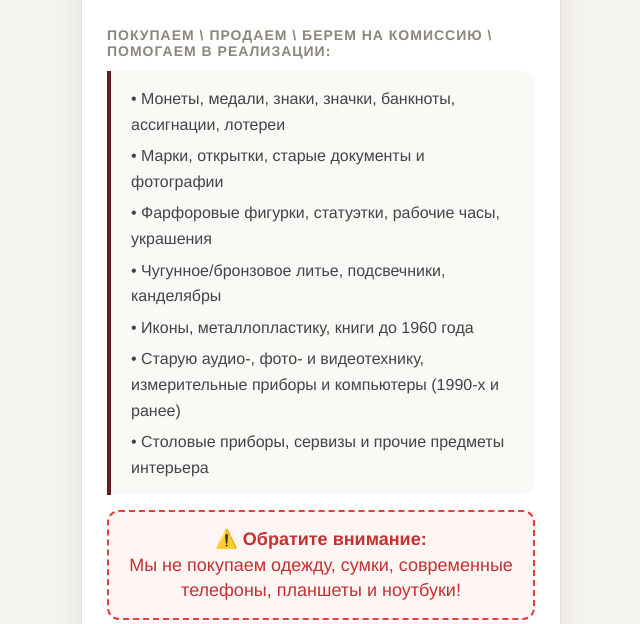
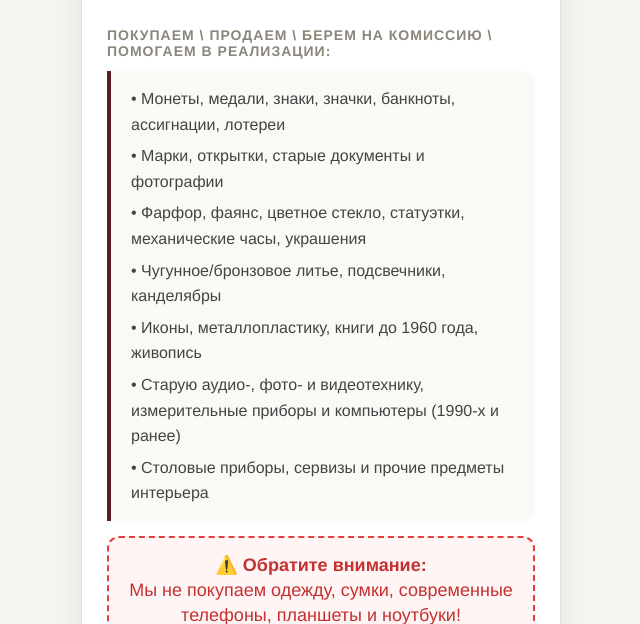
Before and after one commit to Flaschengeistqw/my-vizitka, a plain HTML site: page index.html in a window 1280 px wide. Shown: the part 176-800 px from the top of the page, without its empty margins (319-959 px from the left). Drawn offline with Linux system fonts and the light colour scheme.

Commit message:
Add files via upload

```diff
--- a/index.html
+++ b/index.html
@@ -146,9 +146,9 @@
                 <ul>
                     <li>• Монеты, медали, знаки, значки, банкноты, ассигнации, лотереи</li>
                     <li>• Марки, открытки, старые документы и фотографии</li>
-                    <li>• Фарфоровые фигурки, статуэтки, рабочие часы, украшения</li>
+                    <li>• Фарфор, фаянс, цветное стекло, статуэтки, механические часы, украшения</li>
                     <li>• Чугунное/бронзовое литье, подсвечники, канделябры</li>
-                    <li>• Иконы, металлопластику, книги до 1960 года</li>
+                    <li>• Иконы, металлопластику, книги до 1960 года, живопись</li>
                     <li>• Старую аудио-, фото- и видеотехнику, измерительные приборы и компьютеры (1990-х и ранее)</li>
                     <li>• Столовые приборы, сервизы и прочие предметы интерьера</li>
                 </ul>
```
